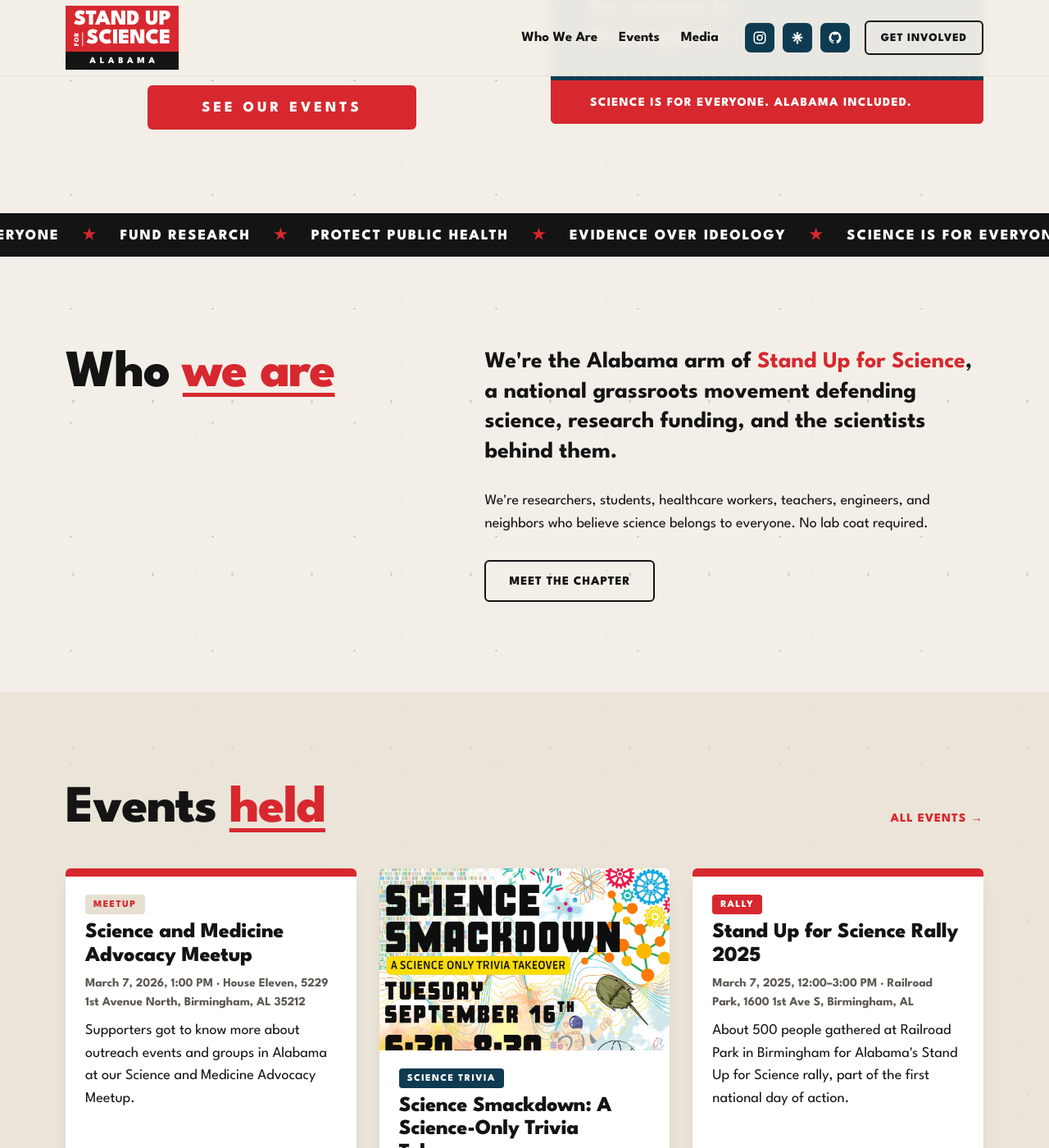
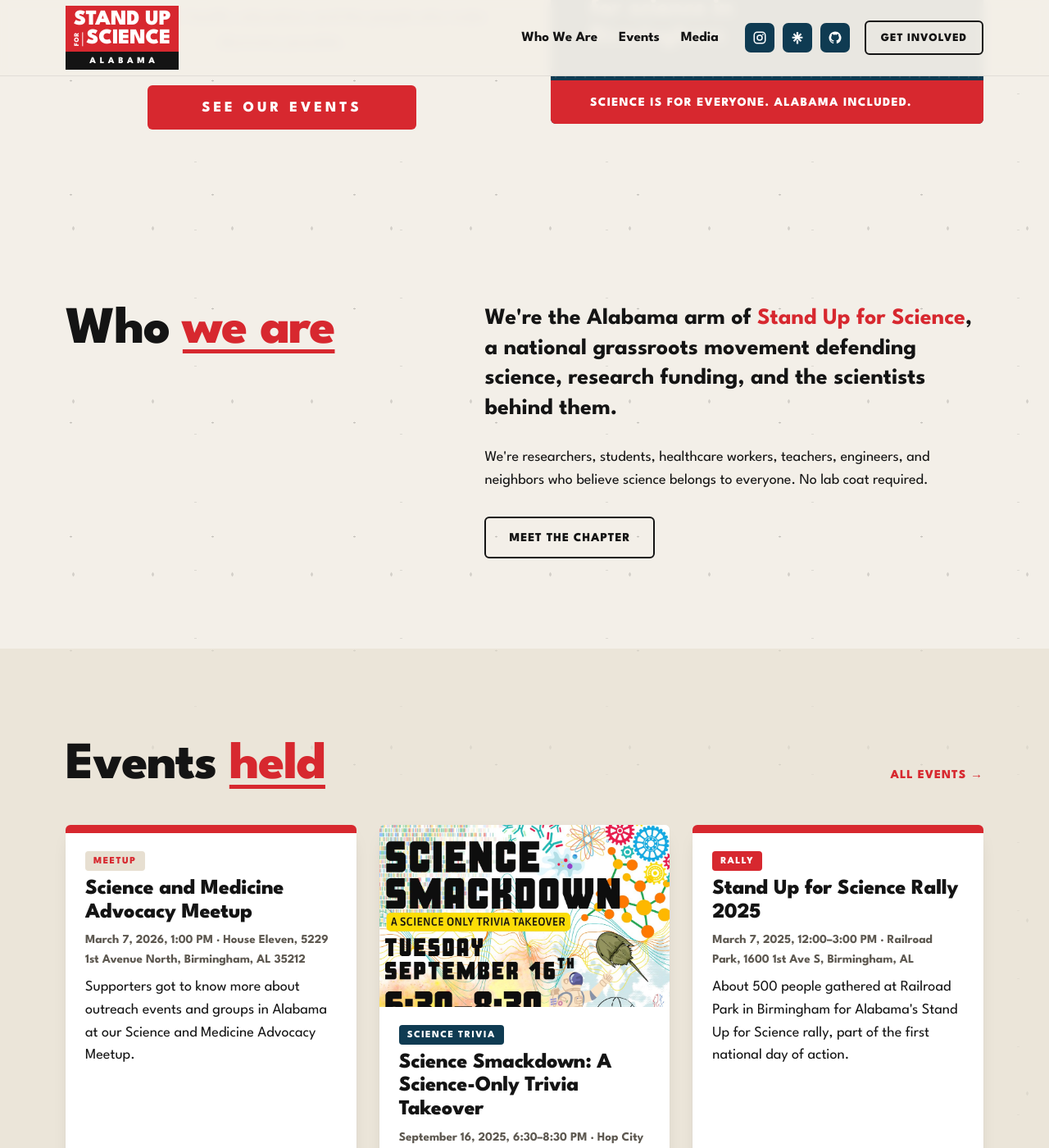
Before and after one commit to sufs-alabama/sufs-alabama.github.io, a Jekyll site: the page built from index.html, in a window 1280 px wide and 1400 px high, scrolled down 527 px. Shown: the whole window at 82% size. Built offline with Jekyll 4.4.1, drawn with Linux system fonts in a browser that asks for light colours.

Commit message:
Remove scrolling ticker from home page

```diff
--- a/assets/css/site.css
+++ b/assets/css/site.css
@@ -220,17 +220,6 @@
   .hero-inner { grid-template-columns: 1fr; }
   .btn-wide { padding-left: 36px; padding-right: 36px; }
 }
-
-/* ---------- Ticker ---------- */
-.ticker { background: var(--ink); color: var(--white); overflow: hidden; white-space: nowrap; }
-.ticker-track {
-  display: inline-flex; gap: 28px; padding: 14px 0 11px;
-  font-weight: 800; text-transform: uppercase; letter-spacing: .1em; font-size: 18px;
-  animation: ticker 36s linear infinite;
-}
-.ticker-track span:nth-child(even) { color: var(--red); }
-@keyframes ticker { from { transform: translateX(0); } to { transform: translateX(-50%); } }
-@media (prefers-reduced-motion: reduce) { .ticker-track { animation: none; } }
 
 /* ---------- Meetup banner ---------- */
 .meetup-banner { background: var(--red); color: var(--white); }
--- a/index.html
+++ b/index.html
@@ -30,17 +30,6 @@
     </div>
   </div>
 </section>
-
-<div class="ticker" aria-hidden="true">
-  <div class="ticker-track">
-    {% for i in (1..2) %}
-    <span>Science is for everyone</span><span>★</span>
-    <span>Fund research</span><span>★</span>
-    <span>Protect public health</span><span>★</span>
-    <span>Evidence over ideology</span><span>★</span>
-    {% endfor %}
-  </div>
-</div>
 
 {% if next %}
 <section class="meetup-banner">
```
